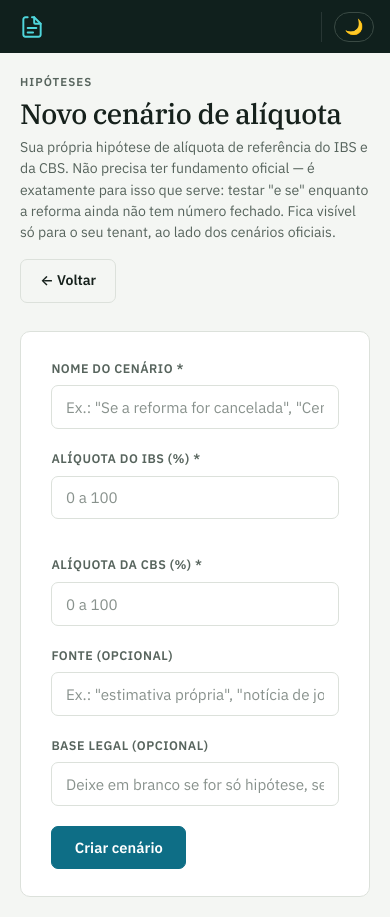
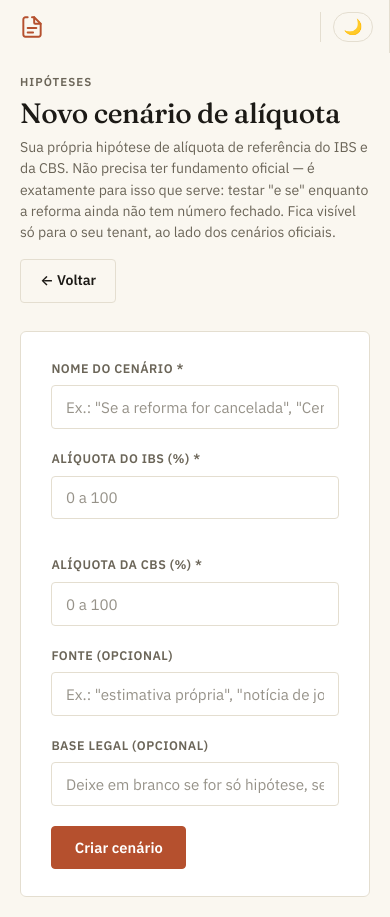
Before and after one commit to denisdhein/reforma-tributaria, a FastAPI app: template app/web/templates/cenario_novo.html in a window 390 px wide. Run offline with FastAPI, Linux system fonts and the light colour scheme; the template is opened without the code that fills it, so the values that code supplies are empty.

Commit message:
Duas identidades visuais, uma por tema — editorial clara / dark precision
Cada tema (claro/escuro) ganha sua própria linguagem visual completa,
não só luz/escuridão do mesmo design:

- Acento muda de matiz por tema (não só tom): terracota no claro,
  índigo/violeta no escuro.
- Fundo: creme no claro (era cinza-esverdeado), preto neutro no escuro
  (era verde-azulado).
- Tipografia de título por tema via --font-titulo: serifa editorial no
  claro, geométrica no escuro — corpo/UI também troca via --font-corpo.
- Barra lateral agora segue o tema (clara no claro, escura no escuro) em
  vez de ficar sempre escura nas duas paletas.
- Raio de borda por tema via --raio-cartao/--raio-controle — mais
  fechado no claro, mais aberto no escuro.
- Badge ADMIN trocou de roxo pra rosa (evita colidir com o novo acento
  índigo do tema escuro).

Testado nas telas principais, dois temas, desktop e mobile. 47 testes
continuam passando (mudança é só CSS).

```diff
--- a/app/web/templates/base.html
+++ b/app/web/templates/base.html
@@ -4,7 +4,7 @@
 <meta charset="utf-8">
 <meta name="viewport" content="width=device-width, initial-scale=1">
 <title>{% block titulo %}Reforma Tributária · Simulador{% endblock %}</title>
-<link rel="stylesheet" href="https://fonts.googleapis.com/css2?family=IBM+Plex+Serif:wght@500;600;700&family=IBM+Plex+Sans:wght@400;500;600;700&family=IBM+Plex+Mono:wght@400;500;600&display=swap">
+<link rel="stylesheet" href="https://fonts.googleapis.com/css2?family=IBM+Plex+Sans:wght@400;500;600;700&family=IBM+Plex+Mono:wght@400;500;600&family=Fraunces:opsz,wght@9..144,500;9..144,600;9..144,700&family=Space+Grotesk:wght@400;500;600;700&display=swap">
 <script>
   // Aplica o tema salvo antes do primeiro paint — sem isso a página pisca
   // clara e só depois escurece.
@@ -16,74 +16,103 @@
   })();
 </script>
 <style>
+  /* Duas linguagens visuais, uma por tema — não só claro/escuro do
+     mesmo design, dois DESIGNS diferentes (escolhidos pelo Denis a
+     partir de duas opções comparadas lado a lado): claro = editorial
+     (creme, serifa, terracota), escuro = dark precision (quase preto
+     neutro, geométrica, índigo). A barra lateral também troca de cor
+     com o tema agora — antes ficava sempre escura nas duas paletas. */
   :root {
-    --cor-fundo: #f4f6f3;
+    --cor-fundo: #faf7f0;
     --cor-superficie: #ffffff;
-    --cor-superficie-alt: #eceef0;
-    --cor-texto: #16211c;
-    --cor-texto-suave: #57645d;
-    --cor-borda: #dce1db;
-    --cor-primaria: #0e6e86;
-    --cor-primaria-fraca: #e1f1f4;
-    --cor-botao-hover: #0a5568;
-    --cor-sucesso: #1f7a4d;
-    --cor-sucesso-fraca: #eaf6ee;
-    --cor-perigo: #b33a2e;
-    --cor-perigo-fraca: #fbeae7;
-    --cor-aviso-bg: #fcf3e0;
+    --cor-superficie-alt: #f2ede0;
+    --cor-texto: #1c1a16;
+    --cor-texto-suave: #6b6558;
+    --cor-borda: #e4ded0;
+    --cor-primaria: #b5502e;
+    --cor-primaria-fraca: #f6e6de;
+    --cor-botao-hover: #9c4326;
+    --cor-sucesso: #2f7a4d;
+    --cor-sucesso-fraca: #e8f3e7;
+    --cor-perigo: #ba2727;
+    --cor-perigo-fraca: #fbe8e6;
+    --cor-aviso-bg: #f7ecd7;
     --cor-aviso-texto: #8a5a0a;
-    --cor-aviso-borda: #f0d9a0;
-    --cor-cabecalho: #10201d;
-    --cor-lateral-acento: #4fd6dc;
-    --sombra: 0 1px 2px rgba(16, 32, 29, 0.06), 0 2px 12px rgba(16, 32, 29, 0.05);
+    --cor-aviso-borda: #ecd8a8;
+    --cor-cabecalho: #faf7f0;
+    --cor-cabecalho-texto: #1c1a16;
+    --cor-cabecalho-texto-suave: #8a8375;
+    --cor-cabecalho-borda: #e4ded0;
+    --font-titulo: "Fraunces", Georgia, serif;
+    --font-corpo: "IBM Plex Sans", -apple-system, "Segoe UI", Roboto, Helvetica, Arial, sans-serif;
+    --raio-cartao: 6px;
+    --raio-controle: 4px;
+    --sombra: 0 1px 2px rgba(28, 26, 22, 0.05), 0 2px 12px rgba(28, 26, 22, 0.05);
   }
   @media (prefers-color-scheme: dark) {
     :root:not([data-theme="light"]) {
-      --cor-fundo: #0e1512; --cor-superficie: #17201c; --cor-superficie-alt: #1f2924;
-      --cor-texto: #e7ece7; --cor-texto-suave: #9aaca2; --cor-borda: #2b362f;
-      --cor-primaria: #3fc0d6; --cor-primaria-fraca: #163339; --cor-botao-hover: #63d2e4;
-      --cor-sucesso: #4cbe84; --cor-sucesso-fraca: #123322;
-      --cor-perigo: #e2786a; --cor-perigo-fraca: #3a231d;
-      --cor-aviso-bg: #362a12; --cor-aviso-texto: #e3ac4c; --cor-aviso-borda: #4a3a18;
-      --cor-cabecalho: #0a1210;
+      --cor-fundo: #0b0b0d; --cor-superficie: #131316; --cor-superficie-alt: #18181b;
+      --cor-texto: #e4e4e7; --cor-texto-suave: #9a9aa1; --cor-borda: #232326;
+      --cor-primaria: #6366f1; --cor-primaria-fraca: #1e1e35; --cor-botao-hover: #818cf8;
+      --cor-sucesso: #4cbe84; --cor-sucesso-fraca: #10281c;
+      --cor-perigo: #e2665a; --cor-perigo-fraca: #341915;
+      --cor-aviso-bg: #2e2410; --cor-aviso-texto: #d9a34a; --cor-aviso-borda: #453518;
+      --cor-cabecalho: #0b0b0d;
+      --cor-cabecalho-texto: #e4e4e7;
+      --cor-cabecalho-texto-suave: #78787f;
+      --cor-cabecalho-borda: #232326;
+      --font-titulo: "Space Grotesk", "IBM Plex Sans", sans-serif;
+      --font-corpo: "Space Grotesk", "IBM Plex Sans", -apple-system, sans-serif;
+      --raio-cartao: 8px;
+      --raio-controle: 6px;
       --sombra: 0 1px 3px rgba(0, 0, 0, 0.4);
     }
   }
   :root[data-theme="dark"] {
-    --cor-fundo: #0e1512; --cor-superficie: #17201c; --cor-superficie-alt: #1f2924;
-    --cor-texto: #e7ece7; --cor-texto-suave: #9aaca2; --cor-borda: #2b362f;
-    --cor-primaria: #3fc0d6; --cor-primaria-fraca: #163339; --cor-botao-hover: #63d2e4;
-    --cor-sucesso: #4cbe84; --cor-sucesso-fraca: #123322;
-    --cor-perigo: #e2786a; --cor-perigo-fraca: #3a231d;
-    --cor-aviso-bg: #362a12; --cor-aviso-texto: #e3ac4c; --cor-aviso-borda: #4a3a18;
-    --cor-cabecalho: #0a1210;
+    --cor-fundo: #0b0b0d; --cor-superficie: #131316; --cor-superficie-alt: #18181b;
+    --cor-texto: #e4e4e7; --cor-texto-suave: #9a9aa1; --cor-borda: #232326;
+    --cor-primaria: #6366f1; --cor-primaria-fraca: #1e1e35; --cor-botao-hover: #818cf8;
+    --cor-sucesso: #4cbe84; --cor-sucesso-fraca: #10281c;
+    --cor-perigo: #e2665a; --cor-perigo-fraca: #341915;
+    --cor-aviso-bg: #2e2410; --cor-aviso-texto: #d9a34a; --cor-aviso-borda: #453518;
+    --cor-cabecalho: #0b0b0d;
+    --cor-cabecalho-texto: #e4e4e7;
+    --cor-cabecalho-texto-suave: #78787f;
+    --cor-cabecalho-borda: #232326;
+    --font-titulo: "Space Grotesk", "IBM Plex Sans", sans-serif;
+    --font-corpo: "Space Grotesk", "IBM Plex Sans", -apple-system, sans-serif;
+    --raio-cartao: 8px;
+    --raio-controle: 6px;
     --sombra: 0 1px 3px rgba(0, 0, 0, 0.4);
   }
 
   * { box-sizing: border-box; }
   body {
     margin: 0;
-    font-family: "IBM Plex Sans", -apple-system, "Segoe UI", Roboto, Helvetica, Arial, sans-serif;
+    font-family: var(--font-corpo);
     background: var(--cor-fundo);
     color: var(--cor-texto);
     line-height: 1.55;
     transition: background-color .15s ease, color .15s ease;
   }
-  h1, h2, h3, .cartao h2 { font-family: "IBM Plex Serif", Georgia, serif; }
+  h1, h2, h3, .cartao h2 { font-family: var(--font-titulo); }
   .mono, .valor, .indicador .valor, .grafico-valor, td.num, th.num, .selo {
     font-family: "IBM Plex Mono", ui-monospace, "SFMono-Regular", monospace;
     font-variant-numeric: tabular-nums;
   }
 
-  /* Casca do app: barra lateral fixa (sempre escura, nas duas paletas —
-     mesmo raciocínio do header antigo) + área de conteúdo. Abaixo de
-     880px vira barra horizontal no topo — mesma marcação, só o flex-
-     direction muda, sem duplicar HTML pra versão mobile. */
+  /* Casca do app: barra lateral fixa + área de conteúdo. A cor da
+     lateral agora segue o tema (creme no claro, quase-preto no
+     escuro) — as duas linguagens visuais (editorial clara / dark
+     precision) têm cada uma sua própria barra, não uma barra escura
+     fixa por cima de qualquer paleta. Abaixo de 880px vira barra
+     horizontal no topo — mesma marcação, só o flex-direction muda. */
   .app-shell { display: flex; min-height: 100vh; align-items: stretch; }
   .lateral {
     width: 244px; flex-shrink: 0;
     background: var(--cor-cabecalho);
-    color: #fff;
+    color: var(--cor-cabecalho-texto);
+    border-right: 1px solid var(--cor-cabecalho-borda);
     display: flex;
     flex-direction: column;
     padding: 1.4rem 1rem;
@@ -92,36 +121,41 @@
     height: 100vh;
     overflow-y: auto;
     z-index: 10;
+    transition: background-color .15s ease, color .15s ease, border-color .15s ease;
   }
   .marca {
     display: flex; align-items: center; gap: 0.7rem;
     padding: 0.4rem 0.6rem 1.6rem;
-    color: #fff;
+    color: var(--cor-cabecalho-texto);
   }
-  .marca svg { flex-shrink: 0; color: var(--cor-lateral-acento); }
-  .marca-texto { font-family: "IBM Plex Serif", Georgia, serif; font-size: 0.95rem; font-weight: 600; line-height: 1.25; }
+  .marca svg { flex-shrink: 0; color: var(--cor-primaria); }
+  .marca-texto { font-family: var(--font-titulo); font-size: 0.95rem; font-weight: 600; line-height: 1.25; }
   .nav-lateral { display: flex; flex-direction: column; gap: 0.15rem; flex: 1; }
   .nav-lateral a {
     display: flex; align-items: center; gap: 0.85rem;
     padding: 0.6rem 0.75rem;
-    border-radius: 6px;
+    border-radius: var(--raio-controle);
     border-left: 2px solid transparent;
-    color: #aebdb6; text-decoration: none;
+    color: var(--cor-cabecalho-texto-suave); text-decoration: none;
     font-size: 0.87rem; font-weight: 500;
     transition: background-color .15s ease, color .15s ease, border-color .15s ease;
   }
   .nav-lateral a svg { flex-shrink: 0; opacity: 0.85; }
-  .nav-lateral a:hover { background: rgba(255, 255, 255, 0.06); color: #fff; }
+  .nav-lateral a:hover {
+    background: color-mix(in srgb, var(--cor-cabecalho-texto) 6%, transparent);
+    color: var(--cor-cabecalho-texto);
+  }
   .nav-lateral a.ativo {
-    background: rgba(255, 255, 255, 0.08);
-    border-left-color: var(--cor-lateral-acento);
-    color: #fff;
+    background: var(--cor-primaria-fraca);
+    border-left-color: var(--cor-primaria);
+    color: var(--cor-primaria);
+    font-weight: 600;
   }
-  .nav-lateral a.ativo svg { opacity: 1; color: var(--cor-lateral-acento); }
+  .nav-lateral a.ativo svg { opacity: 1; color: var(--cor-primaria); }
   .lateral-rodape {
     display: flex; flex-direction: column; gap: 0.6rem;
     padding-top: 1rem; margin-top: 0.5rem;
-    border-top: 1px solid rgba(255, 255, 255, 0.1);
+    border-top: 1px solid var(--cor-cabecalho-borda);
   }
   .lateral-rodape form { margin: 0; }
 
@@ -144,15 +178,15 @@
     .marca-texto { display: none; }
     .nav-lateral { flex-direction: row; flex: 1; gap: 0.2rem; }
     .nav-lateral a { white-space: nowrap; border-left: none; border-bottom: 3px solid transparent; border-radius: 7px 7px 0 0; }
-    .nav-lateral a.ativo { border-left-color: transparent; border-bottom-color: var(--cor-lateral-acento); }
-    .lateral-rodape { flex-direction: row; padding-top: 0; margin-top: 0; border-top: none; border-left: 1px solid rgba(255, 255, 255, 0.1); padding-left: 0.75rem; }
+    .nav-lateral a.ativo { border-left-color: transparent; border-bottom-color: var(--cor-primaria); }
+    .lateral-rodape { flex-direction: row; padding-top: 0; margin-top: 0; border-top: none; border-left: 1px solid var(--cor-cabecalho-borda); padding-left: 0.75rem; }
     main { padding: 1.25rem; }
   }
 
   .cartao {
     background: var(--cor-superficie);
     border: 1px solid var(--cor-borda);
-    border-radius: 10px;
+    border-radius: var(--raio-cartao);
     padding: 1.7rem 1.9rem;
     transition: background-color .15s ease, border-color .15s ease;
   }
@@ -166,7 +200,7 @@
   .campo { margin-bottom: 1.25rem; }
   .campo label {
     display: block;
-    font-family: "IBM Plex Sans", sans-serif;
+    font-family: var(--font-corpo);
     font-size: 0.78rem;
     font-weight: 600;
     text-transform: uppercase;
@@ -178,8 +212,8 @@
     width: 100%;
     padding: 0.68rem 0.85rem;
     border: 1px solid var(--cor-borda);
-    border-radius: 7px;
-    font-family: "IBM Plex Sans", sans-serif;
+    border-radius: var(--raio-controle);
+    font-family: var(--font-corpo);
     font-size: 0.95rem;
     background: var(--cor-superficie);
     color: var(--cor-texto);
@@ -220,8 +254,8 @@
     color: #fff;
     border: 1px solid var(--cor-primaria);
     padding: 0.68rem 1.4rem;
-    border-radius: 7px;
-    font-family: "IBM Plex Sans", sans-serif;
+    border-radius: var(--raio-controle);
+    font-family: var(--font-corpo);
     font-size: 0.92rem;
     font-weight: 600;
     letter-spacing: 0.003em;
@@ -249,7 +284,8 @@
     display: inline-block;
     background: transparent; color: var(--cor-texto);
     border: 1px solid var(--cor-borda);
-    padding: 0.62rem 1.2rem; border-radius: 7px; font-size: 0.88rem; font-weight: 600;
+    padding: 0.62rem 1.2rem; border-radius: var(--raio-controle); font-size: 0.88rem; font-weight: 600;
+    font-family: var(--font-corpo);
     cursor: pointer;
     transition: background-color .12s ease, border-color .12s ease;
   }
@@ -349,8 +385,9 @@
   .botao-tema, .lateral-rodape button.sair {
     background: transparent;
     box-shadow: none;
-    border: 1px solid #3a4a44;
-    color: #fff;
+    border: 1px solid var(--cor-cabecalho-borda);
+    color: var(--cor-cabecalho-texto);
+    font-family: var(--font-corpo);
   }
   .botao-tema {
     padding: 0.4rem 0.6rem;
@@ -472,7 +509,7 @@
   }
   .cabecalho-pagina .titulo-bloco { display: flex; flex-direction: column; gap: 0.4rem; max-width: 62ch; }
   .cabecalho-pagina .eyebrow {
-    font-family: "IBM Plex Sans", sans-serif; font-size: 0.72rem; font-weight: 600;
+    font-family: var(--font-corpo); font-size: 0.72rem; font-weight: 600;
     text-transform: uppercase; letter-spacing: 0.09em; color: var(--cor-texto-suave);
   }
   .cabecalho-pagina .eyebrow svg { display: none; }
```
Also changed, not shown: other parts of app/web/templates/base.html (+22 -21 lines), README.md.
